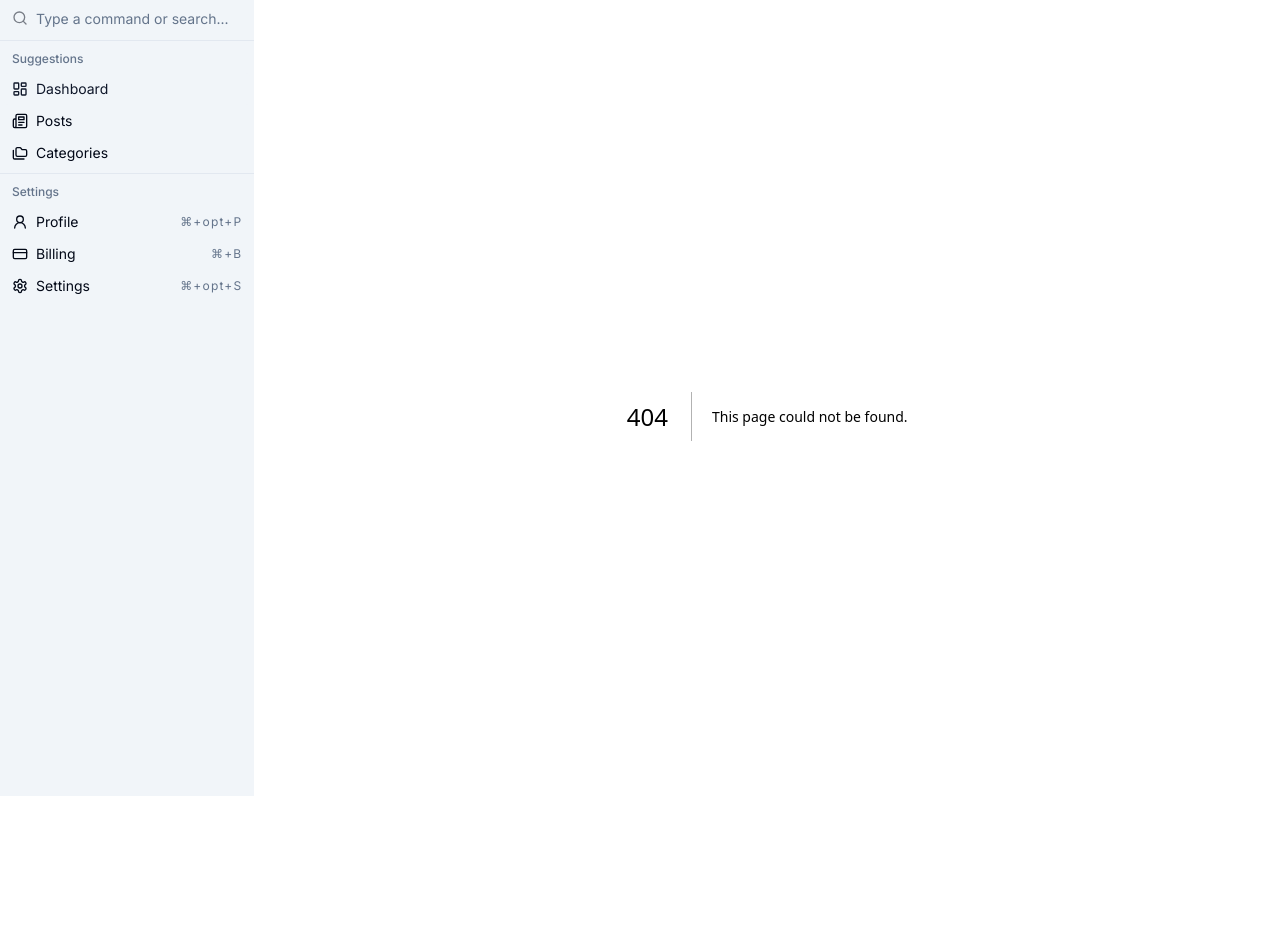
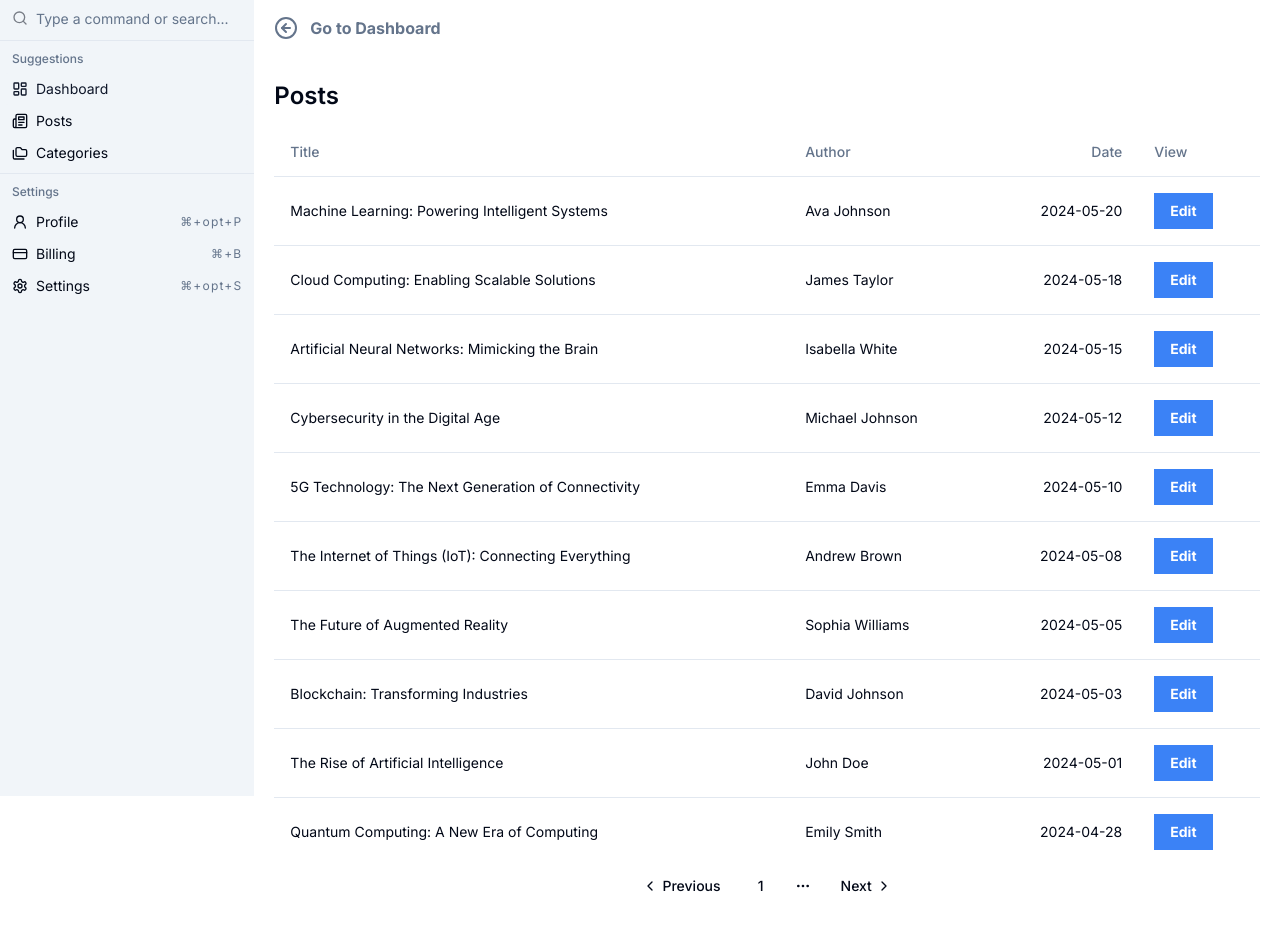
Before and after one commit to betocostadev/next-dash, a Next.js app: page /posts in a window 1280 px wide. Before the commit this address had no page. Shown: the part 60-986 px from the top of the page. Before the commit the page ends 896 px from the top, so only its background shows below. Built offline with nearby package versions, Linux system fonts and the light colour scheme.

Commit message:
Feat: Added posts page

```diff
--- /dev/null
+++ b/app/(main)/categories/page.tsx
@@ -0,0 +1,9 @@
+const CategoriesPage = () => {
+  return (
+    <div>
+      <p>Categories Page</p>
+    </div>
+  )
+}
+
+export default CategoriesPage
--- /dev/null
+++ b/app/(main)/posts/edit/[id]/page.tsx
@@ -0,0 +1,12 @@
+import BackButton from '@/components/Shared/BackButton/BackButton'
+
+const PostEditPage = () => {
+  return (
+    <div>
+      <BackButton text="Back to Posts" link="/posts" />
+      <p>Edit Page</p>
+    </div>
+  )
+}
+
+export default PostEditPage
--- /dev/null
+++ b/app/(main)/posts/page.tsx
@@ -0,0 +1,15 @@
+import PostsPagination from '@/components/Posts/PostsPagination'
+import PostsTable from '@/components/Posts/PostsTable'
+import BackButton from '@/components/Shared/BackButton/BackButton'
+
+const PostsPage = () => {
+  return (
+    <>
+      <BackButton text="Go to Dashboard" link="/" />
+      <PostsTable />
+      <PostsPagination />
+    </>
+  )
+}
+
+export default PostsPage
--- a/components/Dashboard/AnalyticsChart.tsx
+++ b/components/Dashboard/AnalyticsChart.tsx
@@ -31,7 +31,7 @@
               <Line type="monotone" dataKey="uv" stroke="#8884D8" />
               <CartesianGrid stroke="#cacaca" />
               <XAxis dataKey="name" />
-              <YAxis />
+              <YAxis type="number" />
             </LineChart>
           </ResponsiveContainer>
         </div>
--- /dev/null
+++ b/components/Posts/PostsPagination.tsx
@@ -0,0 +1,32 @@
+import {
+  Pagination,
+  PaginationContent,
+  PaginationEllipsis,
+  PaginationItem,
+  PaginationLink,
+  PaginationNext,
+  PaginationPrevious,
+} from '@/components/ui/pagination'
+
+const PostsPagination = () => {
+  return (
+    <Pagination>
+      <PaginationContent>
+        <PaginationItem>
+          <PaginationPrevious href="#" />
+        </PaginationItem>
+        <PaginationItem>
+          <PaginationLink href="#">1</PaginationLink>
+        </PaginationItem>
+        <PaginationItem>
+          <PaginationEllipsis />
+        </PaginationItem>
+        <PaginationItem>
+          <PaginationNext href="#" />
+        </PaginationItem>
+      </PaginationContent>
+    </Pagination>
+  )
+}
+
+export default PostsPagination
--- a/components/Posts/PostsTable.tsx
+++ b/components/Posts/PostsTable.tsx
@@ -1,3 +1,4 @@
+'use client'
 import {
   Table,
   TableBody,
@@ -12,6 +13,7 @@
 import posts from '@/data/postsData'
 import { Post } from '@/types/posts'
 import { PostsTableProps } from './props'
+import { usePathname } from 'next/navigation'
 
 const PostsTable = ({ limit, title }: PostsTableProps) => {
   // Sort in decending order based on date
@@ -19,13 +21,19 @@
     (a, b) => new Date(b.date).getTime() - new Date(a.date).getTime()
   )
 
+  const pathName = usePathname()
+
   const filteredPosts = limit ? sortedPosts.slice(0, limit) : sortedPosts
 
   return (
     <div className="mt-10">
       <h3 className="text-2xl mb-4 font-semibold">{title ? title : 'Posts'}</h3>
       <Table>
-        <TableCaption>Latest posts</TableCaption>
+        {pathName !== '/posts' && (
+          <TableCaption>
+            <Link href="/posts">Latest posts</Link>
+          </TableCaption>
+        )}
         <TableHeader>
           <TableRow>
             <TableHead>Title</TableHead>
--- /dev/null
+++ b/components/Shared/BackButton/BackButton.tsx
@@ -0,0 +1,17 @@
+import { ArrowLeftCircle } from 'lucide-react'
+import { BackButtonProps } from './props'
+import Link from 'next/link'
+
+const BackButton = ({ text, link }: BackButtonProps) => {
+  return (
+    <Link
+      href={link}
+      className="text-slate-500 hover:underline flex items-center gap-1 font-bold mb-5"
+    >
+      <ArrowLeftCircle className="text-slate-500" size={24} />
+      <span className="text-md pl-2">{text}</span>
+    </Link>
+  )
+}
+
+export default BackButton
--- /dev/null
+++ b/components/Shared/BackButton/props.ts
@@ -0,0 +1,4 @@
+export interface BackButtonProps {
+  text: string
+  link: string
+}
--- /dev/null
+++ b/components/ui/pagination.tsx
@@ -0,0 +1,117 @@
+import * as React from "react"
+import { ChevronLeft, ChevronRight, MoreHorizontal } from "lucide-react"
+
+import { cn } from "@/lib/utils"
+import { ButtonProps, buttonVariants } from "@/components/ui/button"
+
+const Pagination = ({ className, ...props }: React.ComponentProps<"nav">) => (
+  <nav
+    role="navigation"
+    aria-label="pagination"
+    className={cn("mx-auto flex w-full justify-center", className)}
+    {...props}
+  />
+)
+Pagination.displayName = "Pagination"
+
+const PaginationContent = React.forwardRef<
+  HTMLUListElement,
+  React.ComponentProps<"ul">
+>(({ className, ...props }, ref) => (
+  <ul
+    ref={ref}
+    className={cn("flex flex-row items-center gap-1", className)}
+    {...props}
+  />
+))
+PaginationContent.displayName = "PaginationContent"
+
+const PaginationItem = React.forwardRef<
+  HTMLLIElement,
+  React.ComponentProps<"li">
+>(({ className, ...props }, ref) => (
+  <li ref={ref} className={cn("", className)} {...props} />
+))
+PaginationItem.displayName = "PaginationItem"
+
+type PaginationLinkProps = {
+  isActive?: boolean
+} & Pick<ButtonProps, "size"> &
+  React.ComponentProps<"a">
+
+const PaginationLink = ({
+  className,
+  isActive,
+  size = "icon",
+  ...props
+}: PaginationLinkProps) => (
+  <a
+    aria-current={isActive ? "page" : undefined}
+    className={cn(
+      buttonVariants({
+        variant: isActive ? "outline" : "ghost",
+        size,
+      }),
+      className
+    )}
+    {...props}
+  />
+)
+PaginationLink.displayName = "PaginationLink"
+
+const PaginationPrevious = ({
+  className,
+  ...props
+}: React.ComponentProps<typeof PaginationLink>) => (
+  <PaginationLink
+    aria-label="Go to previous page"
+    size="default"
+    className={cn("gap-1 pl-2.5", className)}
+    {...props}
+  >
+    <ChevronLeft className="h-4 w-4" />
+    <span>Previous</span>
+  </PaginationLink>
+)
+PaginationPrevious.displayName = "PaginationPrevious"
+
+const PaginationNext = ({
+  className,
+  ...props
+}: React.ComponentProps<typeof PaginationLink>) => (
+  <PaginationLink
+    aria-label="Go to next page"
+    size="default"
+    className={cn("gap-1 pr-2.5", className)}
+    {...props}
+  >
+    <span>Next</span>
+    <ChevronRight className="h-4 w-4" />
+  </PaginationLink>
+)
+PaginationNext.displayName = "PaginationNext"
+
+const PaginationEllipsis = ({
+  className,
+  ...props
+}: React.ComponentProps<"span">) => (
+  <span
+    aria-hidden
+    className={cn("flex h-9 w-9 items-center justify-center", className)}
+    {...props}
+  >
+    <MoreHorizontal className="h-4 w-4" />
+    <span className="sr-only">More pages</span>
+  </span>
+)
+PaginationEllipsis.displayName = "PaginationEllipsis"
+
+export {
+  Pagination,
+  PaginationContent,
+  PaginationEllipsis,
+  PaginationItem,
+  PaginationLink,
+  PaginationNext,
+  PaginationPrevious,
+}
```
